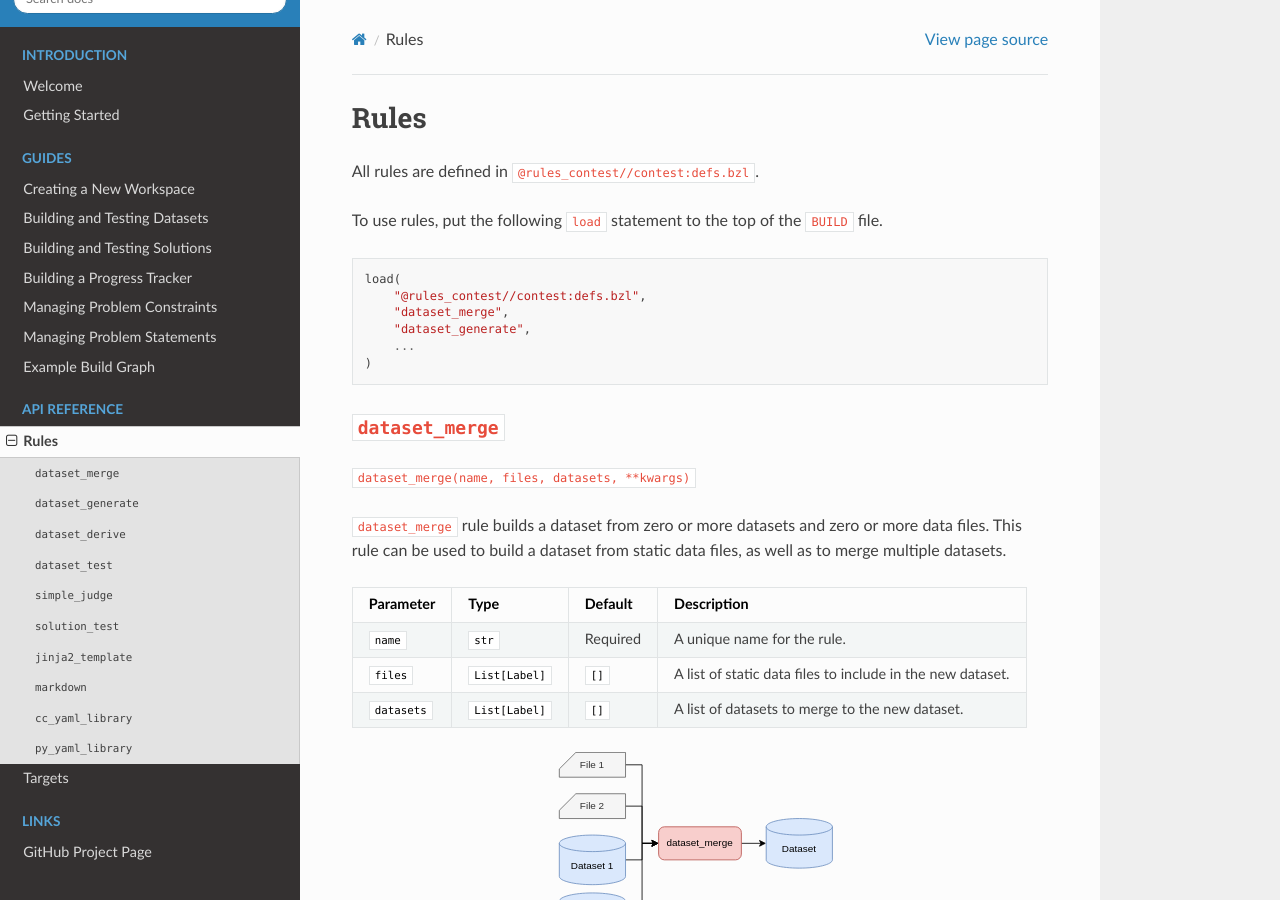
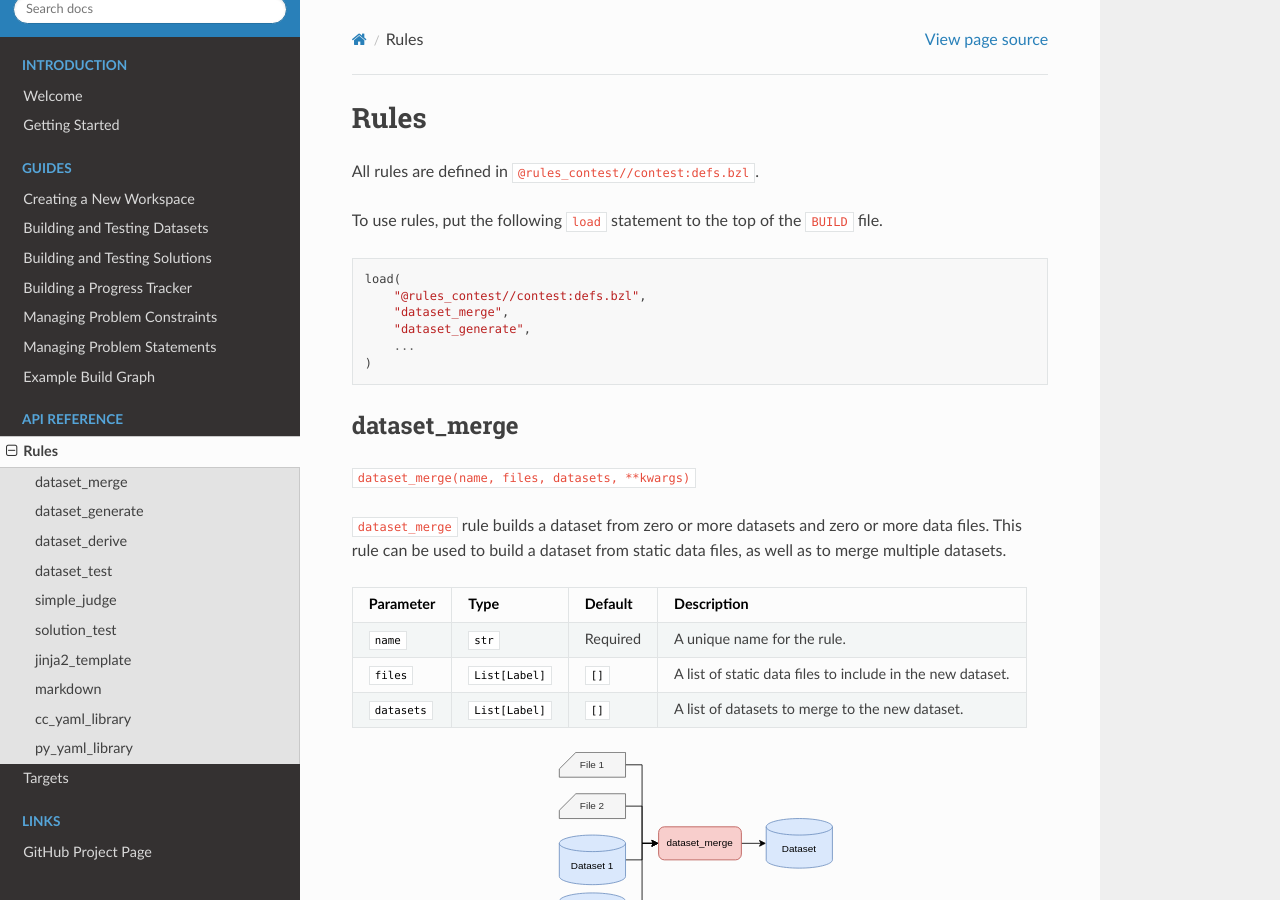
Before and after one commit to nya3jp/rules_contest, a Sphinx documentation site: the page built from docs/reference/rules.md, in a window 1280 px wide and 900 px high. Built offline with Sphinx 7.4.7 and the Read the Docs theme 2.0.0, drawn with Linux system fonts in a browser that asks for light colours.

Commit message:
docs: Change formatting (#3)

````diff
--- a/docs/reference/rules.md
+++ b/docs/reference/rules.md
@@ -13,7 +13,7 @@
 )
 ```
 
-## `dataset_merge`
+## dataset_merge
 
 `dataset_merge(name, files, datasets, **kwargs)`
 
@@ -29,7 +29,7 @@
 
 ![dataset_merge](../images/dataset_merge.svg)
 
-## `dataset_generate`
+## dataset_generate
 
 `dataset_generate(name, exec, **kwargs)`
 
@@ -44,7 +44,7 @@
 
 ![dataset_generate](../images/dataset_generate.svg)
 
-## `dataset_derive`
+## dataset_derive
 
 `dataset_derive(name, exec, dataset, input_extension, output_extension, **kwargs)`
 
@@ -67,7 +67,7 @@
 
 ![dataset_derive](../images/dataset_derive.svg)
 
-## `dataset_test`
+## dataset_test
 
 `dataset_test(name, exec, dataset, input_extension, **kwargs)`
 
@@ -86,7 +86,7 @@
 
 ![dataset_test](../images/dataset_test.svg)
 
-## `simple_judge`
+## simple_judge
 
 `simple_judge(name, dataset, comparator, input_extension, answer_extension, **kwargs)`
 
@@ -115,7 +115,7 @@
 
 ![simple_judge](../images/simple_judge.svg)
 
-## `solution_test`
+## solution_test
 
 `solution_test(name, solution, judge, judge_args, **kwargs)`
 
@@ -134,10 +134,10 @@
 
 ![solution_test](../images/solution_test.svg)
 
-## `jinja2_template`
+## jinja2_template
 
-## `markdown`
+## markdown
 
-## `cc_yaml_library`
+## cc_yaml_library
 
-## `py_yaml_library`
+## py_yaml_library
````
